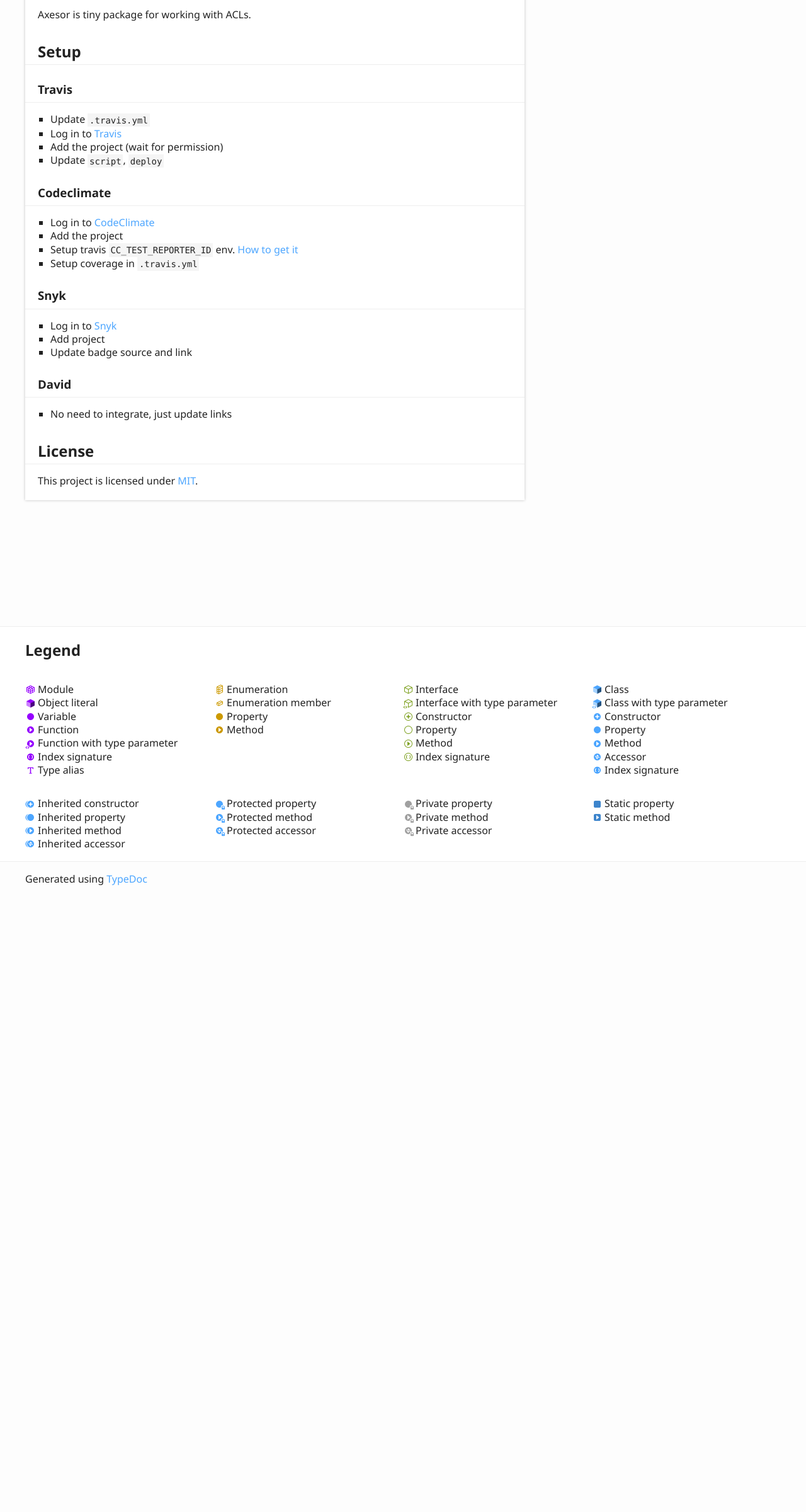
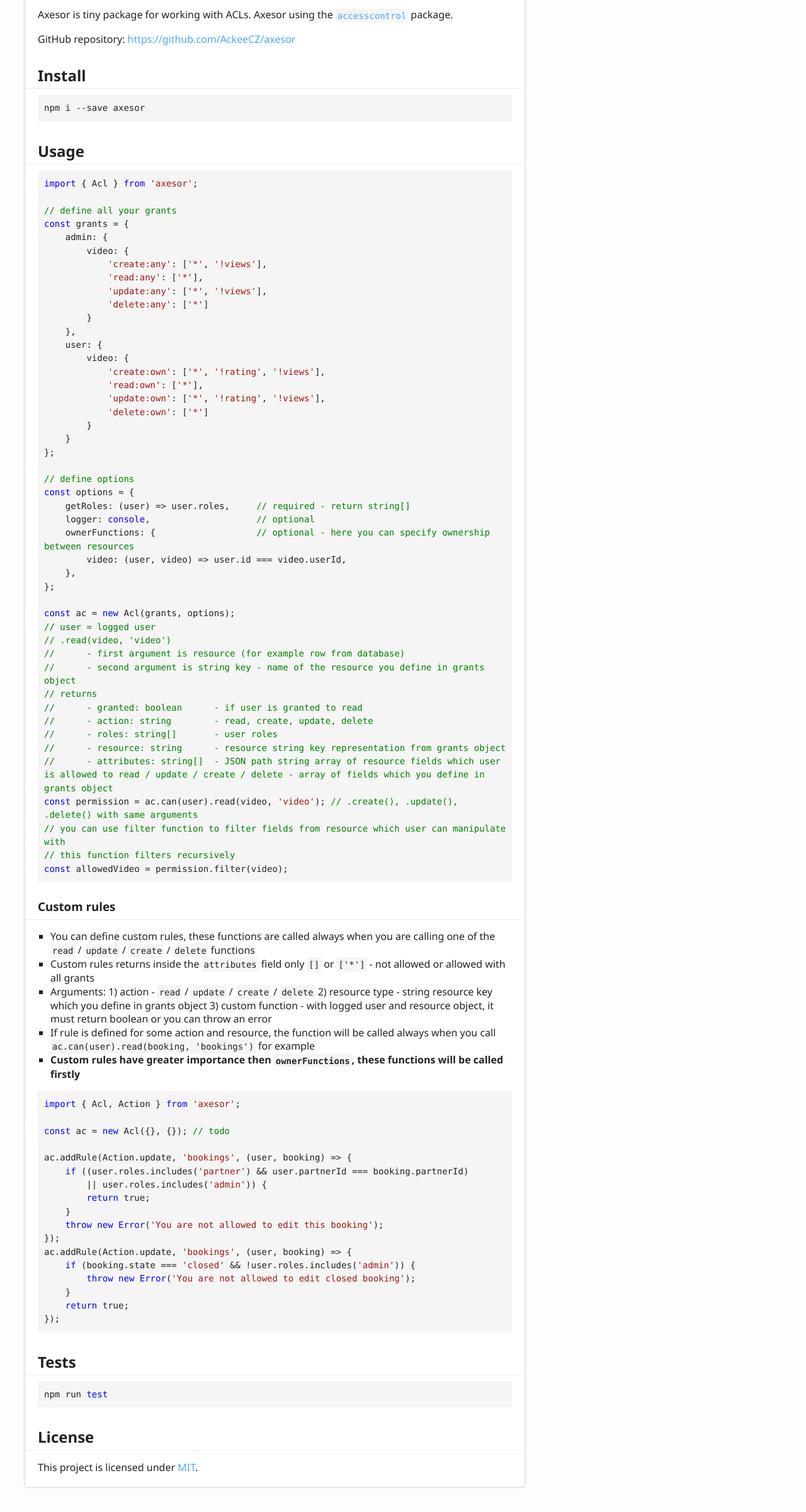
Before and after one commit to AckeeCZ/axesor, a plain HTML site: page index.html in a window 1280 px wide. Shown: the part 2098-4498 px from the top of the page at 63% size. Before the commit the page ends 3520 px from the top, so only its background shows below. Drawn offline with Linux system fonts and the light colour scheme.

Commit message:
Deploy AckeeCZ/axesor to github.com/AckeeCZ/axesor.git:gh-pages

```diff
--- a/index.html
+++ b/index.html
@@ -69,32 +69,87 @@
 					<a href="https://snyk.io/test/github/AckeeCZ/node-acl?targetFile=package.json"><img src="https://img.shields.io/snyk/vulnerabilities/github/AckeeCZ/node-acl.svg?style=flat-square" alt="Vulnerabilities"></a>
 					<a href="https://david-dm.org/AckeeCZ/node-acl"><img src="https://img.shields.io/david/AckeeCZ/node-acl.svg?style=flat-square" alt="Dependency Status"></a>
 				<a href="https://david-dm.org/AckeeCZ/node-acl?type=dev"><img src="https://img.shields.io/david/dev/AckeeCZ/node-acl.svg?style=flat-square" alt="Dev Dependency Status"></a></p>
-				<p>Axesor is tiny package for working with ACLs.</p>
-				<h2 id="setup">Setup</h2>
-				<h3 id="travis">Travis</h3>
+				<p>Axesor is tiny package for working with ACLs. Axesor using the <a href="https://github.com/onury/accesscontrol"><code>accesscontrol</code></a> package. </p>
+				<p>GitHub repository: <a href="https://github.com/AckeeCZ/axesor">https://github.com/AckeeCZ/axesor</a></p>
+				<h2 id="install">Install</h2>
+				<pre><code class="language-bash">npm i --save axesor</code></pre>
+				<h2 id="usage">Usage</h2>
+				<pre><code class="language-typescript"><span class="hljs-keyword">import</span> { Acl } <span class="hljs-keyword">from</span> <span class="hljs-string">'axesor'</span>;
+
+<span class="hljs-comment">// define all your grants</span>
+<span class="hljs-keyword">const</span> grants = {
+    admin: {
+        video: {
+            <span class="hljs-string">'create:any'</span>: [<span class="hljs-string">'*'</span>, <span class="hljs-string">'!views'</span>],
+            <span class="hljs-string">'read:any'</span>: [<span class="hljs-string">'*'</span>],
+            <span class="hljs-string">'update:any'</span>: [<span class="hljs-string">'*'</span>, <span class="hljs-string">'!views'</span>],
+            <span class="hljs-string">'delete:any'</span>: [<span class="hljs-string">'*'</span>]
+        }
+    },
+    user: {
+        video: {
+            <span class="hljs-string">'create:own'</span>: [<span class="hljs-string">'*'</span>, <span class="hljs-string">'!rating'</span>, <span class="hljs-string">'!views'</span>],
+            <span class="hljs-string">'read:own'</span>: [<span class="hljs-string">'*'</span>],
+            <span class="hljs-string">'update:own'</span>: [<span class="hljs-string">'*'</span>, <span class="hljs-string">'!rating'</span>, <span class="hljs-string">'!views'</span>],
+            <span class="hljs-string">'delete:own'</span>: [<span class="hljs-string">'*'</span>]
+        }
+    }
+};
+
+<span class="hljs-comment">// define options</span>
+<span class="hljs-keyword">const</span> options = {
+    getRoles: <span class="hljs-function">(<span class="hljs-params">user</span>) =&gt;</span> user.roles,     <span class="hljs-comment">// required - return string[]</span>
+    logger: <span class="hljs-built_in">console</span>,                    <span class="hljs-comment">// optional</span>
+    ownerFunctions: {                   <span class="hljs-comment">// optional - here you can specify ownership between resources</span>
+        video: <span class="hljs-function">(<span class="hljs-params">user, video</span>) =&gt;</span> user.id === video.userId,
+    },
+};
+
+<span class="hljs-keyword">const</span> ac = <span class="hljs-keyword">new</span> Acl(grants, options);
+<span class="hljs-comment">// user = logged user</span>
+<span class="hljs-comment">// .read(video, 'video')</span>
+<span class="hljs-comment">//      - first argument is resource (for example row from database)</span>
+<span class="hljs-comment">//      - second argument is string key - name of the resource you define in grants object</span>
+<span class="hljs-comment">// returns</span>
+<span class="hljs-comment">//      - granted: boolean      - if user is granted to read</span>
+<span class="hljs-comment">//      - action: string        - read, create, update, delete</span>
+<span class="hljs-comment">//      - roles: string[]       - user roles</span>
+<span class="hljs-comment">//      - resource: string      - resource string key representation from grants object</span>
+<span class="hljs-comment">//      - attributes: string[]  - JSON path string array of resource fields which user is allowed to read / update / create / delete - array of fields which you define in grants object</span>
+<span class="hljs-keyword">const</span> permission = ac.can(user).read(video, <span class="hljs-string">'video'</span>); <span class="hljs-comment">// .create(), .update(), .delete() with same arguments</span>
+<span class="hljs-comment">// you can use filter function to filter fields from resource which user can manipulate with</span>
+<span class="hljs-comment">// this function filters recursively</span>
+<span class="hljs-keyword">const</span> allowedVideo = permission.filter(video);</code></pre>
+				<h3 id="custom-rules">Custom rules</h3>
 				<ul>
-					<li>Update <code>.travis.yml</code></li>
-					<li>Log in to <a href="https://travis-ci.com">Travis</a></li>
-					<li>Add the project (wait for permission)</li>
-					<li>Update <code>script</code>, <code>deploy</code></li>
+					<li>You can define custom rules, these functions are called always when you are calling one of the <code>read</code> / <code>update</code> / <code>create</code> / <code>delete</code> functions</li>
+					<li>Custom rules returns inside the <code>attributes</code> field only <code>[]</code> or <code>[&#39;*&#39;]</code> - not allowed or allowed with all grants</li>
+					<li>Arguments:
+						1) action           - <code>read</code> / <code>update</code> / <code>create</code> / <code>delete</code>
+						2) resource type    - string resource key which you define in grants object
+					3) custom function  - with logged user and resource object, it must return boolean or you can throw an error</li>
+					<li>If rule is defined for some action and resource, the function will be called always when you call <code>ac.can(user).read(booking, &#39;bookings&#39;)</code> for example</li>
+					<li><strong>Custom rules have greater importance then <code>ownerFunctions</code>, these functions will be called firstly</strong></li>
 				</ul>
-				<h3 id="codeclimate">Codeclimate</h3>
-				<ul>
-					<li>Log in to <a href="https://codeclimate.com/oss/dashboard">CodeClimate</a></li>
-					<li>Add the project</li>
-					<li>Setup travis <code>CC_TEST_REPORTER_ID</code> env. <a href="https://docs.codeclimate.com/docs/finding-your-test-coverage-token">How to get it</a></li>
-					<li>Setup coverage in <code>.travis.yml</code></li>
-				</ul>
-				<h3 id="snyk">Snyk</h3>
-				<ul>
-					<li>Log in to <a href="https://app.snyk.io">Snyk</a></li>
-					<li>Add project</li>
-					<li>Update badge source and link</li>
-				</ul>
-				<h3 id="david">David</h3>
-				<ul>
-					<li>No need to integrate, just update links</li>
-				</ul>
+				<pre><code class="language-typescript"><span class="hljs-keyword">import</span> { Acl, Action } <span class="hljs-keyword">from</span> <span class="hljs-string">'axesor'</span>;
+
+<span class="hljs-keyword">const</span> ac = <span class="hljs-keyword">new</span> Acl({}, {}); <span class="hljs-comment">// todo</span>
+
+ac.addRule(Action.update, <span class="hljs-string">'bookings'</span>, <span class="hljs-function">(<span class="hljs-params">user, booking</span>) =&gt;</span> {
+    <span class="hljs-keyword">if</span> ((user.roles.includes(<span class="hljs-string">'partner'</span>) &amp;&amp; user.partnerId === booking.partnerId)
+        || user.roles.includes(<span class="hljs-string">'admin'</span>)) {
+        <span class="hljs-keyword">return</span> <span class="hljs-literal">true</span>;
+    }
+    <span class="hljs-keyword">throw</span> <span class="hljs-keyword">new</span> <span class="hljs-built_in">Error</span>(<span class="hljs-string">'You are not allowed to edit this booking'</span>);
+});
+ac.addRule(Action.update, <span class="hljs-string">'bookings'</span>, <span class="hljs-function">(<span class="hljs-params">user, booking</span>) =&gt;</span> {
+    <span class="hljs-keyword">if</span> (booking.state === <span class="hljs-string">'closed'</span> &amp;&amp; !user.roles.includes(<span class="hljs-string">'admin'</span>)) {
+        <span class="hljs-keyword">throw</span> <span class="hljs-keyword">new</span> <span class="hljs-built_in">Error</span>(<span class="hljs-string">'You are not allowed to edit closed booking'</span>);
+    }
+    <span class="hljs-keyword">return</span> <span class="hljs-literal">true</span>;
+});</code></pre>
+				<h2 id="tests">Tests</h2>
+				<pre><code class="language-bash">npm run <span class="hljs-built_in">test</span></code></pre>
 				<h2 id="license">License</h2>
 				<p>This project is licensed under <a href="./LICENSE">MIT</a>.</p>
 			</div>
```
Also changed, not shown: classes/acl.html (+15 -15 lines), classes/aclpermission.html (+6 -6 lines), enums/action.html (+4 -4 lines), globals.html (+4 -4 lines), interfaces/acloptions.html (+3 -3 lines), interfaces/aclpermissionparams.html (+5 -5 lines), interfaces/aclquery.html (+4 -4 lines), interfaces/permissionoptions.html (+4 -4 lines).
